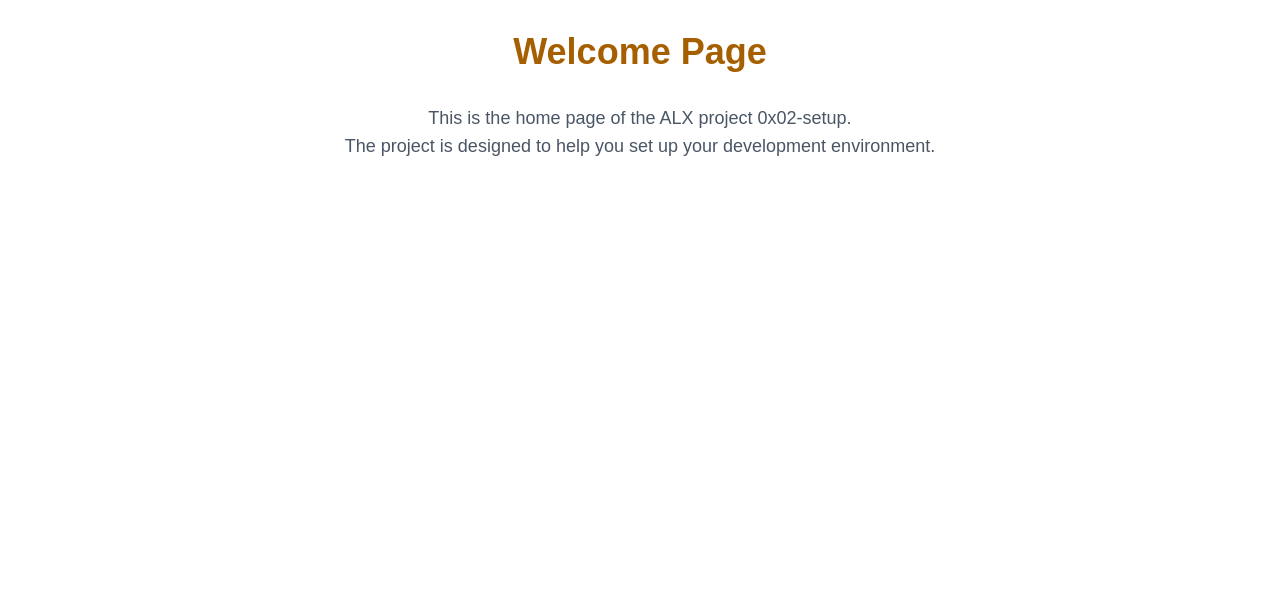
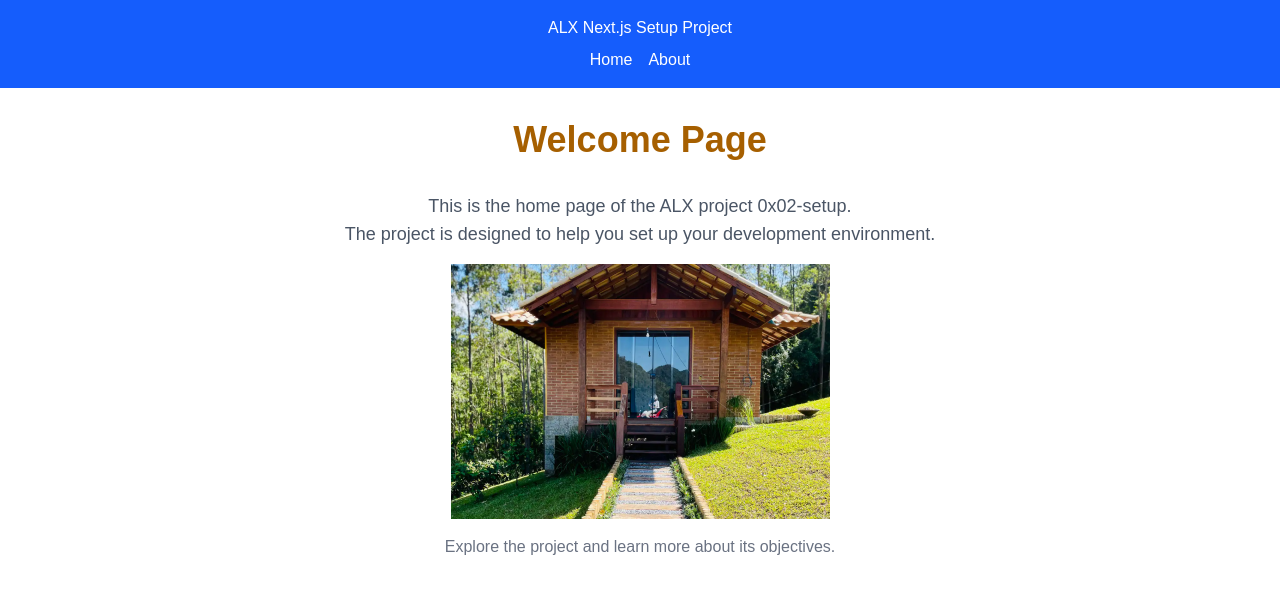
Before and after one commit to Ghost-610/alx-project-0x02-setup, a Next.js app in the folder alx-project-0x02/: page /home in a window 1280 px wide. Shown: the top 594 px of the page. Built offline with nearby package versions, Linux system fonts and the light colour scheme.

Commit message:
Modify Header.tsx to include navigation links to /home and /about.

```diff
--- a/alx-project-0x02/components/layout/Header.tsx
+++ b/alx-project-0x02/components/layout/Header.tsx
@@ -2,6 +2,12 @@
   return (
     <header className="bg-blue-600 text-white p-4 text-center">
       <h2>ALX Next.js Setup Project</h2>
+      <nav className="mt-2">
+        <ul className="flex justify-center space-x-4">
+          <li><a href="/home" className="text-white hover:underline">Home</a></li>
+          <li><a href="/about" className="text-white hover:underline">About</a></li>
+         </ul>
+      </nav>
     </header>
   );
 };
--- a/alx-project-0x02/pages/about.tsx
+++ b/alx-project-0x02/pages/about.tsx
@@ -1,6 +1,9 @@
-export default function About() {
+import Header from '../components/layout/Header';
+
+export default function AboutPage() {
   return (
     <div>
+           <Header />
       <h1 className="text-center text-4xl font-bold text-orange-700 my-8">
         About Page
       </h1>
--- a/alx-project-0x02/pages/home.tsx
+++ b/alx-project-0x02/pages/home.tsx
@@ -1,6 +1,9 @@
-export default function Home() {
+import Header from '../components/layout/Header';
+
+export default function HomePageProps() {
   return (
     <div>
+           <Header />
       <h1 className="text-center text-4xl font-bold text-yellow-700 my-8">
         Welcome Page
       </h1>
@@ -9,6 +12,12 @@
         <br />
         The project is designed to help you set up your development environment.
       </p>
+   {/* ✅ Use static path from public/ */}
+      <img src="/assets/images/house.png" alt="Home Image" className="mx-auto my-4" />
+
+      <p className="text-center text-md text-gray-500">
+        Explore the project and learn more about its objectives.
+      </p>
     </div>
   );
 }
```
Also changed, not shown: alx-project-0x02/interfaces/index.ts (+10 -0 lines).
